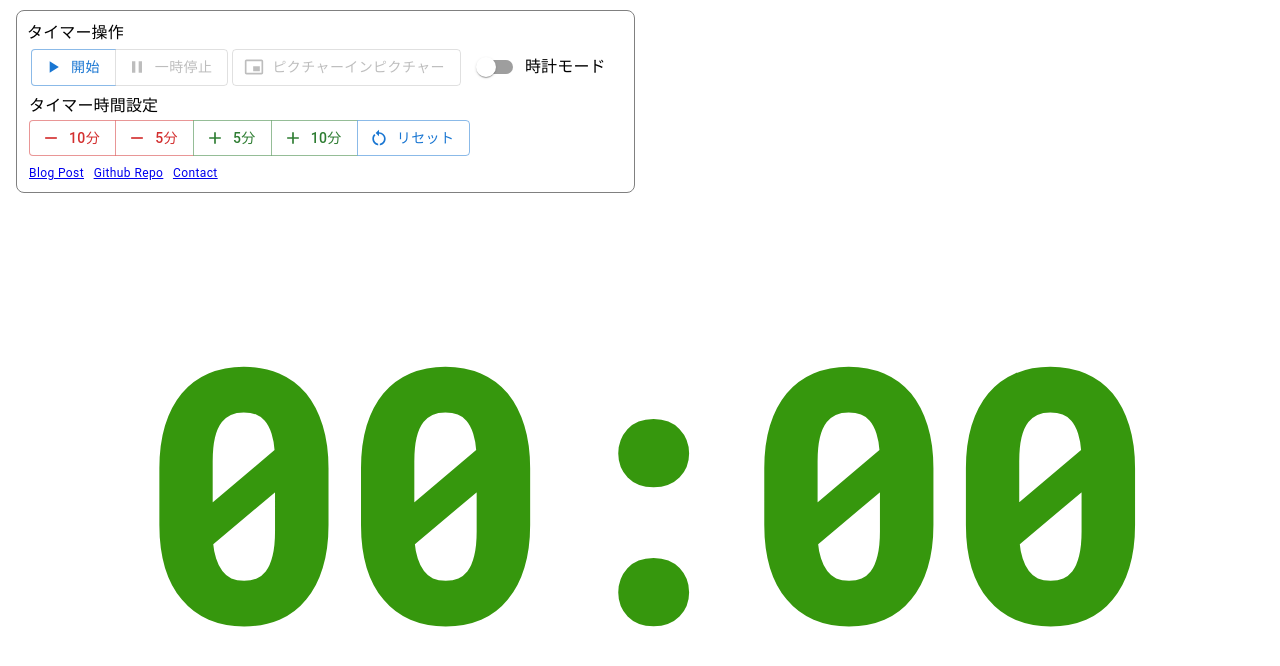
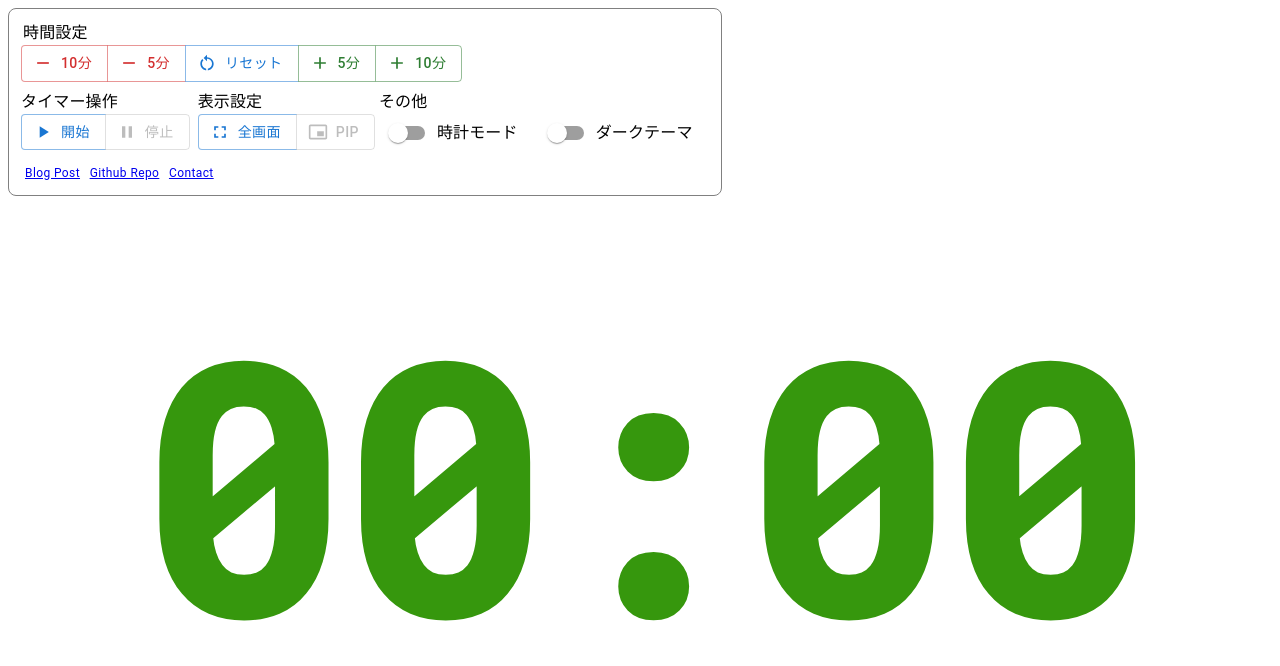
Before and after one commit to izumiz-dev/timer, a React (Create React App) app: page / in a window 1280 px wide. Shown: the top 666 px of the page. Built offline with nearby package versions, Linux system fonts and the light colour scheme; no server answers.

Commit message:
全画面機能の追加と操作UIの改善

```diff
--- a/package.json
+++ b/package.json
@@ -19,6 +19,7 @@
     "react": "^18.0.0",
     "react-dom": "^18.0.0",
     "react-scripts": "5.0.1",
+    "screenfull": "^6.0.2",
     "styled-components": "^5.3.5",
     "typescript": "^4.6.3",
     "use-sound": "^4.0.1",
--- a/src/App.tsx
+++ b/src/App.tsx
@@ -8,6 +8,7 @@ import useSound from "use-sound";
 import * as workerTimers from "worker-timers";
 import { TimerController } from "./TimerController";
 import { Clock } from "./Clock";
+import screenfull from "screenfull";
 
 const browser = detect();
 const isAvailablePiP =
@@ -71,6 +72,7 @@ function App() {
 
   return (
     <>
+      {!screenfull.isFullscreen && (
         <TimerController
           start={start}
           setStart={setStart}
@@ -83,6 +85,8 @@ function App() {
           clock={clock}
           setClock={setClock}
         />
+      )}
+
       {clock ? (
         <div>
           <Clock time={time} dom={$domClock} />
--- a/src/Clock.tsx
+++ b/src/Clock.tsx
@@ -1,4 +1,5 @@
 import styled from "styled-components";
+import screenfull from "screenfull";
 
 export const Clock = ({
   time,
@@ -9,7 +10,7 @@ export const Clock = ({
 }) => {
   return (
     <>
-      <OuterClock>
+      <OuterClock isFullScreen={screenfull.isFullscreen}>
         <StyledClock ref={dom}>{formatterHHMM.format(time)}</StyledClock>
       </OuterClock>
     </>
@@ -21,7 +22,8 @@ const StyledClock = styled.div`
 `;
 
 const OuterClock = styled.div`
-  height: calc(100vh - 220px);
+  ${(props: { isFullScreen: boolean }) =>
+    props.isFullScreen ? `height: 100vh` : `height: calc(100vh - 220px)`};
   font-size: calc(25vw + 16px);
   display: flex;
   justify-content: center;
--- a/src/Timer.tsx
+++ b/src/Timer.tsx
@@ -1,3 +1,4 @@
+import screenfull from "screenfull";
 import styled from "styled-components";
 
 export const Timer = ({
@@ -9,7 +10,7 @@ export const Timer = ({
 }) => {
   return (
     <>
-      <OuterTimer>
+      <OuterTimer isFullScreen={screenfull.isFullscreen}>
         <StyledTimer tick={tick} ref={dom}>
           {Math.floor(Math.abs(tick) / 60)
             .toString()
@@ -28,7 +29,8 @@ const StyledTimer = styled.div`
 `;
 
 const OuterTimer = styled.div`
-  height: calc(100vh - 220px);
+  ${(props: { isFullScreen: boolean }) =>
+    props.isFullScreen ? `height: 100vh` : `height: calc(100vh - 220px)`};
   font-size: calc(25vw + 16px);
   display: flex;
   justify-content: center;
--- a/src/TimerController.tsx
+++ b/src/TimerController.tsx
@@ -4,6 +4,7 @@ import PictureInPictureAltIcon from "@mui/icons-material/PictureInPictureAlt";
 import PlayArrowIcon from "@mui/icons-material/PlayArrow";
 import RemoveIcon from "@mui/icons-material/Remove";
 import RestartAltIcon from "@mui/icons-material/RestartAlt";
+import { Fullscreen } from "@mui/icons-material";
 import {
   Button,
   ButtonGroup,
@@ -13,6 +14,7 @@ import {
   Typography,
 } from "@mui/material";
 import styled from "styled-components";
+import screenfull from "screenfull";
 
 const Controllers = styled.div`
   display: flex;
@@ -21,13 +23,10 @@ const Controllers = styled.div`
   align-content: stretch;
   flex-direction: column;
   border: 1px solid gray;
-  padding: 8px;
-  margin: 10px 16px;
+  padding: 12px;
+  margin: 8px 0px 0px 8px;
   border-radius: 8px;
   width: fit-content;
-  div {
-    margin: 2px;
-  }
 `;
 
 export const TimerController = ({
@@ -56,8 +55,59 @@ export const TimerController = ({
   return (
     <Controllers>
       <div>
+        <div style={{ marginBottom: "8px" }}>
+          <Typography style={{ margin: "0 2px" }}>時間設定</Typography>
+          <ButtonGroup disabled={clock}>
+            <Button
+              color="error"
+              onClick={() => setTick(tick - 10 * 60)}
+              startIcon={<RemoveIcon />}
+            >
+              10分
+            </Button>
+            <Button
+              color="error"
+              onClick={() => setTick(tick - 5 * 60)}
+              startIcon={<RemoveIcon />}
+            >
+              5分
+            </Button>
+            <Button
+              onClick={() => {
+                setTick(0);
+                setStart(false);
+                stop();
+              }}
+              startIcon={<RestartAltIcon />}
+            >
+              リセット
+            </Button>
+            <Button
+              color="success"
+              onClick={() => setTick(tick + 5 * 60)}
+              startIcon={<AddIcon />}
+            >
+              5分
+            </Button>
+            <Button
+              color="success"
+              onClick={() => setTick(tick + 10 * 60)}
+              startIcon={<AddIcon />}
+            >
+              10分
+            </Button>
+          </ButtonGroup>
+        </div>
+        <div
+          style={{
+            display: "flex",
+            flexDirection: "row",
+            marginBottom: "8px",
+            alignItems: "flex-start",
+          }}
+        >
+          <div style={{ marginRight: "8px" }}>
             <Typography>タイマー操作</Typography>
-        <div style={{ display: "flex", alignItems: "center" }}>
             <ButtonGroup disabled={clock}>
               <Button
                 disabled={start}
@@ -74,10 +124,28 @@ export const TimerController = ({
                 }}
                 startIcon={<PauseIcon />}
               >
-              一時停止
+                停止
               </Button>
             </ButtonGroup>
+          </div>
+          <div>
+            <Typography>表示設定</Typography>
             <ButtonGroup>
+              <Tooltip
+                placement="top"
+                title="全画面で表示します。操作UIが非表示になります。"
+              >
+                <Button
+                  onClick={() => {
+                    if (screenfull.isEnabled) {
+                      screenfull.request();
+                    }
+                  }}
+                  startIcon={<Fullscreen />}
+                >
+                  全画面
+                </Button>
+              </Tooltip>
               <Tooltip
                 placement="top"
                 title="コンパクトなウィンドウとして表示します。"
@@ -88,14 +156,17 @@ export const TimerController = ({
                     try {
                       if (clock) {
                         if (
-                        videoClock.current !== document.pictureInPictureElement
+                          videoClock.current !==
+                          document.pictureInPictureElement
                         ) {
                           await videoClock.current.requestPictureInPicture();
                         } else {
                           await document.exitPictureInPicture();
                         }
                       } else {
-                      if (video.current !== document.pictureInPictureElement) {
+                        if (
+                          video.current !== document.pictureInPictureElement
+                        ) {
                           await video.current.requestPictureInPicture();
                         } else {
                           await document.exitPictureInPicture();
@@ -107,10 +178,13 @@ export const TimerController = ({
                   }}
                   startIcon={<PictureInPictureAltIcon />}
                 >
-                ピクチャーインピクチャー
+                  PiP
                 </Button>
               </Tooltip>
             </ButtonGroup>
+          </div>
+          <div>
+            <Typography style={{ marginLeft: "4px" }}>その他</Typography>
             <Tooltip
               placement="top"
               title="タイマーの代わりに現在時刻が表示されます。"
@@ -121,56 +195,24 @@ export const TimerController = ({
                 control={<Switch onClick={() => setClock(!clock)} />}
               />
             </Tooltip>
+            <Tooltip placement="top" title="今後実装予定です。">
+              <FormControlLabel
+                style={{ marginLeft: "4px" }}
+                label="ダークテーマ"
+                control={
+                  <Switch onClick={() => window.alert("今後実装予定です。")} />
+                }
+              />
+            </Tooltip>
           </div>
         </div>
-      <div>
-        <Typography style={{ margin: "0 2px" }}>タイマー時間設定</Typography>
-        <ButtonGroup disabled={clock}>
-          <Button
-            color="error"
-            onClick={() => setTick(tick - 10 * 60)}
-            startIcon={<RemoveIcon />}
-          >
-            10分
-          </Button>
-          <Button
-            color="error"
-            onClick={() => setTick(tick - 5 * 60)}
-            startIcon={<RemoveIcon />}
-          >
-            5分
-          </Button>
-          <Button
-            color="success"
-            onClick={() => setTick(tick + 5 * 60)}
-            startIcon={<AddIcon />}
-          >
-            5分
-          </Button>
-          <Button
-            color="success"
-            onClick={() => setTick(tick + 10 * 60)}
-            startIcon={<AddIcon />}
-          >
-            10分
-          </Button>
-          <Button
-            onClick={() => {
-              setTick(0);
-              setStart(false);
-              stop();
-            }}
-            startIcon={<RestartAltIcon />}
-          >
-            リセット
-          </Button>
-        </ButtonGroup>
       </div>
+
       <div style={{ width: "100%", margin: "0 4px" }}>
         <a
           href="https://www.izumiz.me/blog/pip-countdown-timer"
           target="_blank"
-          rel="noreferrer"
+          rel="noreferrer noopener"
         >
           <Typography variant="caption">Blog Post</Typography>
         </a>
@@ -178,7 +220,7 @@ export const TimerController = ({
         <a
           href="https://github.com/izumiz-dev/negative-timer"
           target="_blank"
-          rel="noreferrer"
+          rel="noreferrer noopener"
         >
           <Typography variant="caption">Github Repo</Typography>
         </a>
@@ -186,7 +228,7 @@ export const TimerController = ({
         <a
           href="https://twitter.com/izumiz_dev"
           target="_blank"
-          rel="noreferrer"
+          rel="noreferrer noopener"
         >
           <Typography variant="caption">Contact</Typography>
         </a>
```
Also changed, not shown: 1 other file (tests, documents, lock files or other folders). Lines whose indentation alone changed are shown as unchanged.
